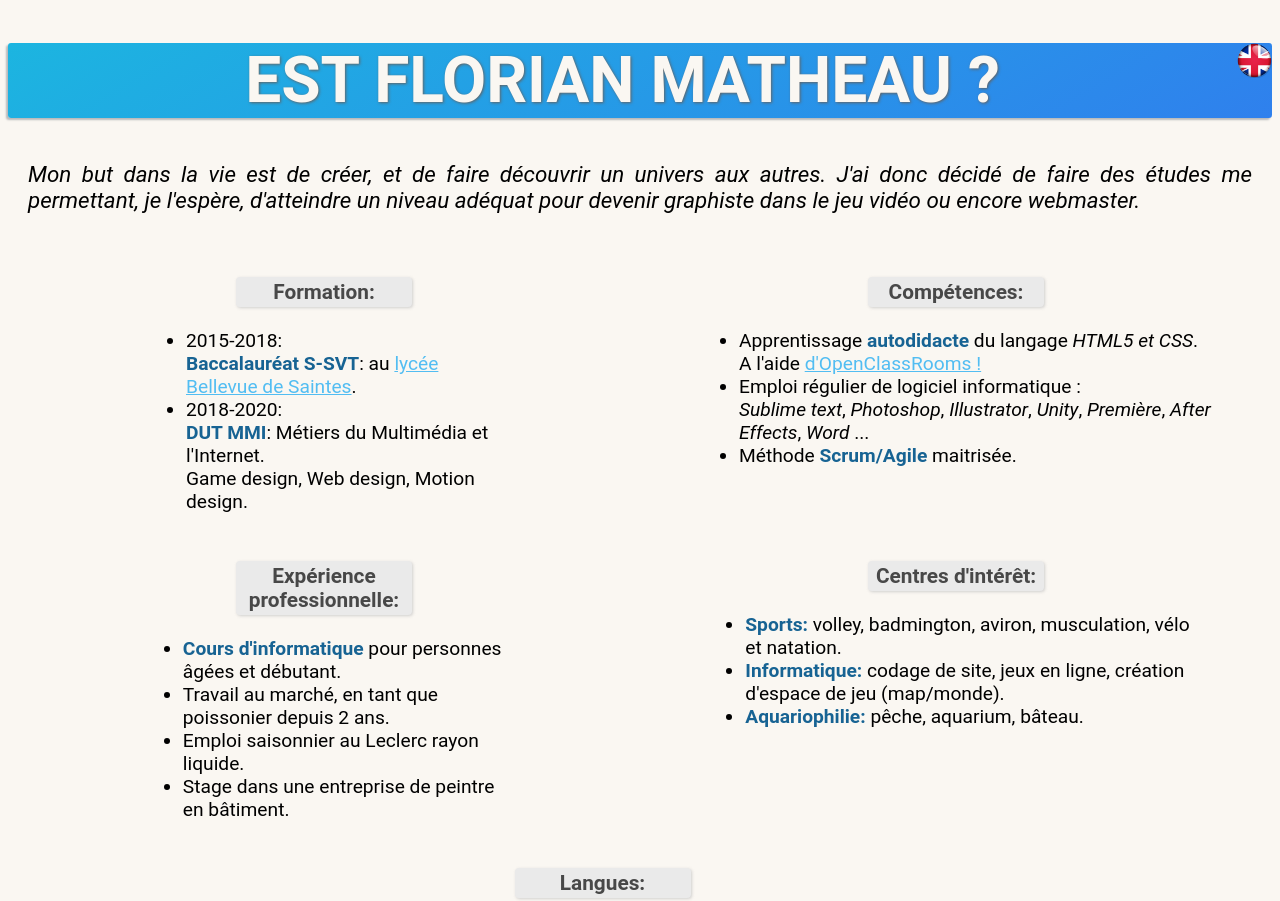
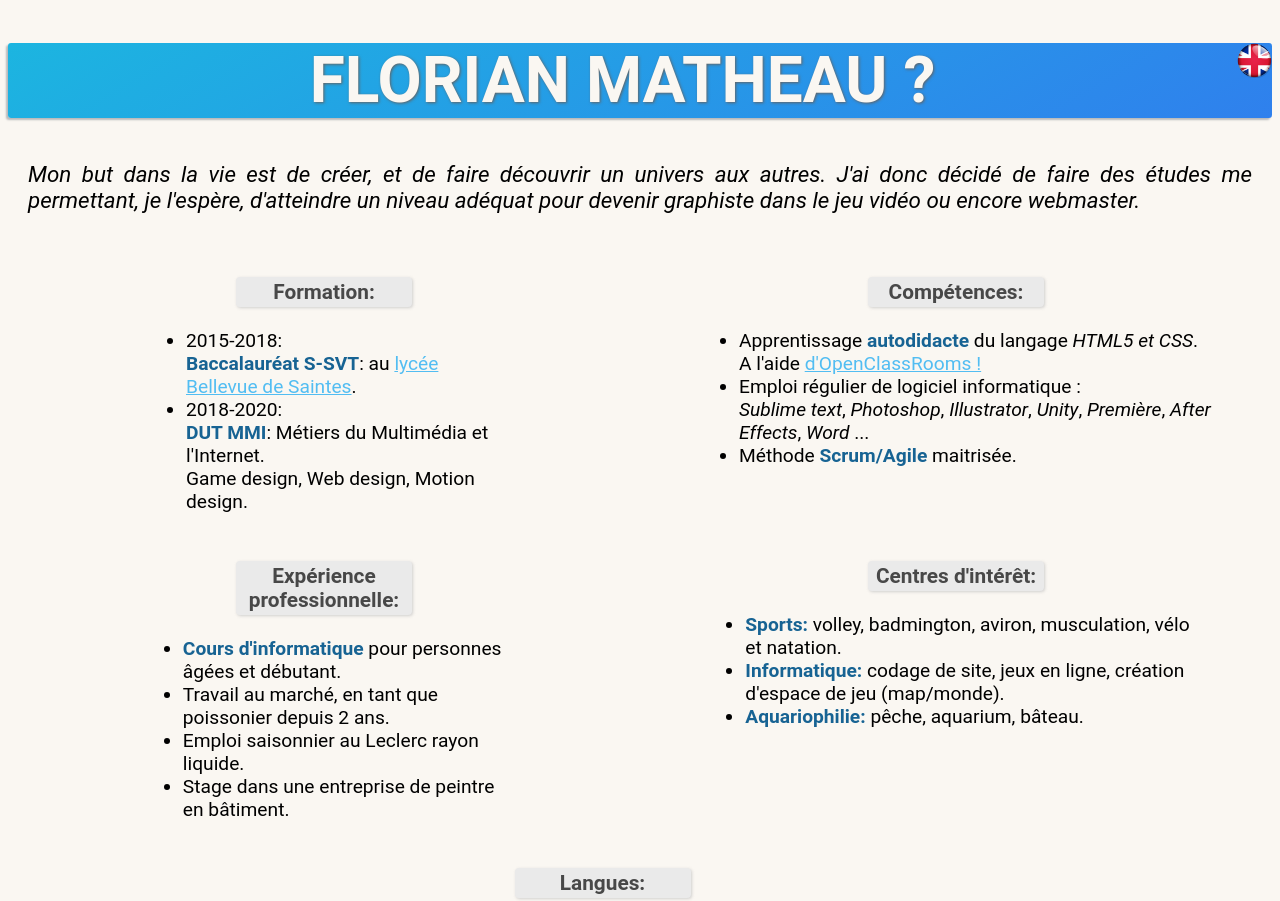
Before and after one commit to Florianaros/Florianaros, a plain HTML site: page index.html in a window 1280 px wide. Shown: the top 901 px of the page. Drawn offline with Linux system fonts and the light colour scheme.

Commit message:
Update index.html

```diff
--- a/index.html
+++ b/index.html
@@ -9,7 +9,7 @@
 
      <body>
              <a href="indexanglais.html" title="Anglais"><img src="images/icone_anglais.png" alt="icone_anglais" class="flottant_icone_anglais"></a>
-    	     <h1> est Florian MATHEAU ?</h1>
+    	     <h1> Florian MATHEAU ?</h1>
 
     	         <p class="para_1">
                  Mon but dans la vie est de créer, et de faire découvrir un univers aux autres. J'ai donc décidé de faire des études me permettant, je l'espère, d'atteindre un niveau adéquat pour devenir graphiste dans le jeu vidéo ou encore webmaster.
```
